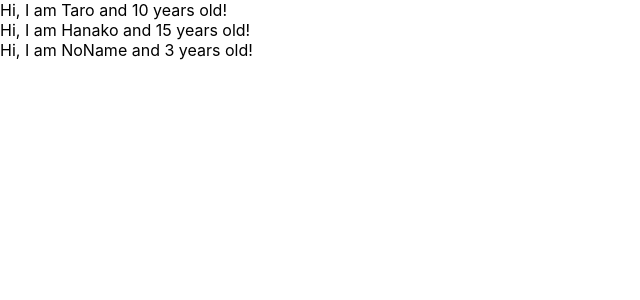
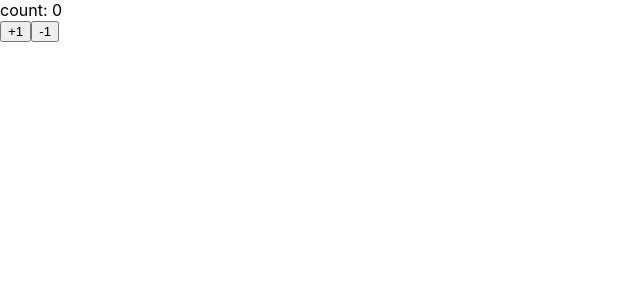
Before and after one commit to KanaMATSUMOTO1208/udemy_react_redux_app, a React (Create React App) app: page / in a window 1280 px wide. Shown: the top 300 px of the page, without its empty margins (0-640 px from the left). Built offline with nearby package versions, Linux system fonts and the light colour scheme.

Commit message:
learn state and setState

```diff
--- a/src/App.js
+++ b/src/App.js
@@ -1,90 +1,125 @@
-// import React, {Component} from "react";
-// クラスコンポーネントがコメントアウト→Component誰も使ってないため消してよい
-import React from "react";
-import PropTypes from "prop-types";
+import React, { Component } from "react";
+
+//関数コンポーネント
+const App = () => <Counter></Counter>
+
+class Counter extends Component {
+  constructor(props){
+    //super(props)：親クラスで初期化処理を行わせる
+    super(props)
+    this.state = {count: 0}
+  }
+
+  handlePlusButton = () => {
+    this.setState({count: this.state.count +1})
+  }
+
+  handleMinusButton = () => {
+    this.setState({count: this.state.count -1})
+  }
+
+  render(){
+    return (
+      <>
+      <div>count: {this.state.count}</div>
+      <button onClick={this.handlePlusButton}>+1</button>
+      <button onClick={this.handleMinusButton}>-1</button>
+      </>
+    )
+  }}
+
+export default App;
 
 
-//関数コンポーネント
-const App = () => {
-  //map解説　→繰り返し処理で無駄を省く
-  const profiles = [
-    {name: "Taro", age: 10},
-    {name: "Hanako", age: 15},
-    {name: "NoName", age: 3}
-  ]
 
-  return (
-    <div>
-      {
-        profiles.map((profiles, index) => {
-          return <User name={profiles.name} age={profiles.age} />
-        })
-      }
-    </div>
-  )
-
-  //props解説
-  // return (
-  //   <div>
-  //     {/* Userというコンポーネントに対してnameという属性を与える.「nameという属性を与えてUserというコンポーネント呼び出す」 */}
-  //     <User name={"Taro"} age={10} />
-  //     {/* コンポーネントは再利用可能 */}
-  //     <User name={"Hanako"} age={5} />
-
-  //   </div>
-  // )
-}
-
-const User = (props) => {
-  return <div>Hi, I am {props.name} and {props.age} years old!</div>
-}
+//↑以前の内容
+// // import React, {Component} from "react";
+// // クラスコンポーネントがコメントアウト→Component誰も使ってないため消してよい
+// import React from "react";
+// import PropTypes from "prop-types";
 
 
-// class App extends Component {
-//   //AppというクラスがComponentを継承している→Appはクラスコンポーネント
-//   render(){
-//     //6
-//     return (
-//       <>
-//         <label htmlFor="bar">bar</label>
-//         <input type="text" onChange={() => {console.log("I am clicked!")}}/>
-//       </>
-//     )
+// //関数コンポーネント
+// const App = () => {
+//   //map解説　→繰り返し処理で無駄を省く
+//   const profiles = [
+//     {name: "Taro", age: 10},
+//     {name: "Hanako", age: 15},
+//     {name: "NoName", age: 3}
+//   ]
 
-//     //5
-//     // return <input type="text" onChange={() => {console.log("I am clicked!")}}/>
+//   return (
+//     <div>
+//       {
+//         profiles.map((profiles, index) => {
+//           return <User name={profiles.name} age={profiles.age} />
+//         })
+//       }
+//     </div>
+//   )
 
-//     //4
-//     const greeting = "Hi!!!!"
-//     const dom = <h1 className="foo">{greeting}</h1>
-//     return dom;
+//   //props解説
+//   // return (
+//   //   <div>
+//   //     {/* Userというコンポーネントに対してnameという属性を与える.「nameという属性を与えてUserというコンポーネント呼び出す」 */}
+//   //     <User name={"Taro"} age={10} />
+//   //     {/* コンポーネントは再利用可能 */}
+//   //     <User name={"Hanako"} age={5} />
 
-//     //3
-//     // const greeting = "Hi!!!!"
-//     // const dom = <h1>{greeting}</h1>
-//     // return dom;
-
-//     //2
-//     // const dom = <h1>Hi!!</h1>
-//     // return dom;
-
-//     //1
-//     //   return <h1>Herllo, World!!!</h1>
-//   }
+//   //   </div>
+//   // )
 // }
 
-//Userコンポーネントに対するprop-typesを定義する →prop-typesを用いた型チェックができる状態になっている
-//nameに文字列以外の型のモノをわたすとエラー、警告が出る
-User.propTypes = {
-  name: PropTypes.string,
-  age: PropTypes.number.isRequired
-  //isRequired：ageという属性が必ず設定されていなければダメの意味
-}
+// const User = (props) => {
+//   return <div>Hi, I am {props.name} and {props.age} years old!</div>
+// }
 
 
-// //デフォルトprops
-// User.defaultProps = {
-//   age: 1
+// // class App extends Component {
+// //   //AppというクラスがComponentを継承している→Appはクラスコンポーネント
+// //   render(){
+// //     //6
+// //     return (
+// //       <>
+// //         <label htmlFor="bar">bar</label>
+// //         <input type="text" onChange={() => {console.log("I am clicked!")}}/>
+// //       </>
+// //     )
+
+// //     //5
+// //     // return <input type="text" onChange={() => {console.log("I am clicked!")}}/>
+
+// //     //4
+// //     const greeting = "Hi!!!!"
+// //     const dom = <h1 className="foo">{greeting}</h1>
+// //     return dom;
+
+// //     //3
+// //     // const greeting = "Hi!!!!"
+// //     // const dom = <h1>{greeting}</h1>
+// //     // return dom;
+
+// //     //2
+// //     // const dom = <h1>Hi!!</h1>
+// //     // return dom;
+
+// //     //1
+// //     //   return <h1>Herllo, World!!!</h1>
+// //   }
+// // }
+
+// //Userコンポーネントに対するprop-typesを定義する →prop-typesを用いた型チェックができる状態になっている
+// //nameに文字列以外の型のモノをわたすとエラー、警告が出る
+// User.propTypes = {
+//   name: PropTypes.string,
+//   age: PropTypes.number.isRequired
+//   //isRequired：ageという属性が必ず設定されていなければダメの意味
 // }
 
-export default App;
+
+// // //デフォルトprops
+// // User.defaultProps = {
+// //   age: 1
+// // }
+
+// export default App;
```
